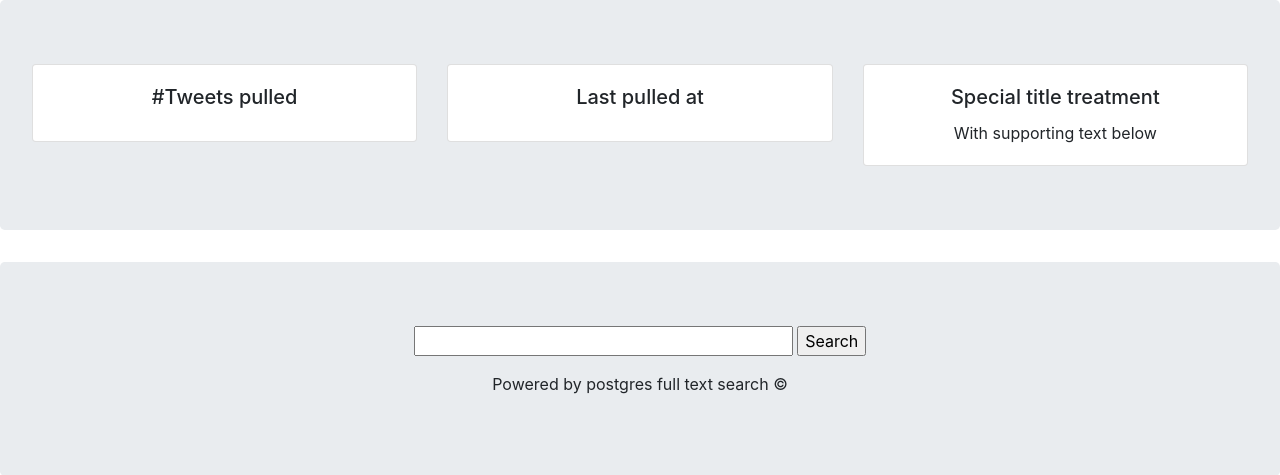
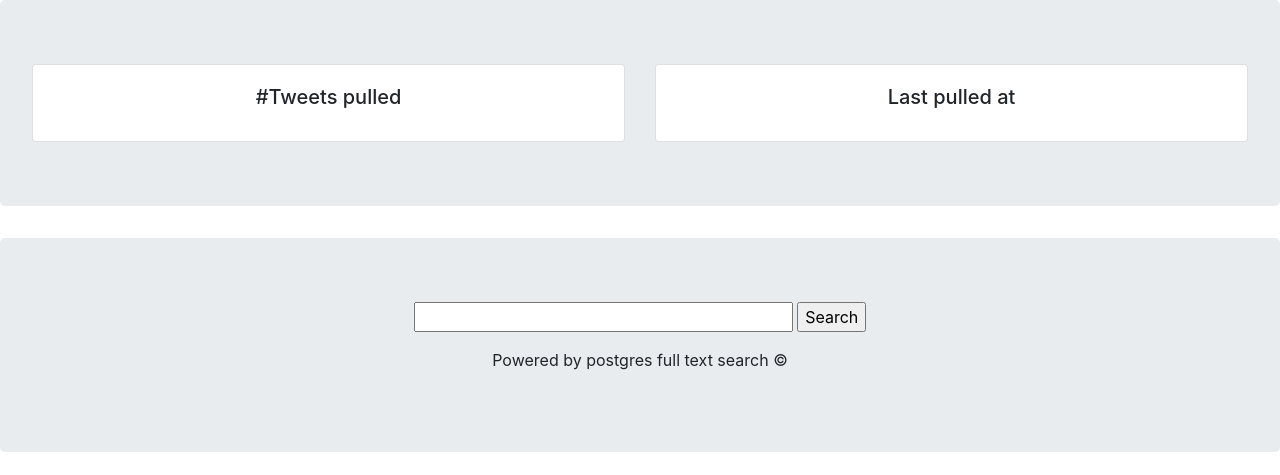
Before and after one commit to sreehari1997/flask-tweets-puller, a Flask app: template src/templates/index.html in a window 1280 px wide. Shown: the part 56-531 px from the top of the page. Run offline with Flask 2, Linux system fonts and the light colour scheme; the template is opened without the code that fills it: values that come from a table or form of the project are taken from there, others are empty; some libraries are stand-ins or nearby versions.

Commit message:
README added

```diff
--- a/src/server.py
+++ b/src/server.py
@@ -9,6 +9,7 @@ from .db_utils import (
     filter_tweets
 )
 from .forms import FilterForm, SearchForm
+from .tasks import pull_tweets_of_user
 
 app = Flask(__name__)
 app.wsgi_app = ReverseProxied(app.wsgi_app)
@@ -24,7 +25,7 @@ def index():
     resp = twitter.get("account/verify_credentials.json")
     assert resp.ok
     twitter_username = resp.json()["screen_name"]
-
+    pull_tweets_of_user(twitter_username)
     form = SearchForm()
     if form.validate_on_submit():
         search_terms = form.search.data
@@ -50,7 +51,6 @@ def filter():
 
     form = FilterForm()
     if form.validate_on_submit():
-        print("viola")
         start_date = form.startdate.data
         end_date = form.enddate.data
         chronological = form.chronological.data
--- a/src/templates/index.html
+++ b/src/templates/index.html
@@ -16,7 +16,7 @@
         </nav>
         <div class="jumbotron text-center">
             <div class="row">
-                <div class="col-sm-4">
+                <div class="col-sm-6">
                     <div class="card">
                         <div class="card-body">
                         <h5 class="card-title">#Tweets pulled</h5>
@@ -24,19 +24,11 @@
                         </div>
                     </div>
                 </div>
-                <div class="col-sm-4">
+                <div class="col-sm-6">
                     <div class="card">
                         <div class="card-body">
                         <h5 class="card-title">Last pulled at</h5>
                         <p class="card-text">{{ context.last_updated_at }}</p>
-                        </div>
-                    </div>
-                </div>
-                <div class="col-sm-4">
-                    <div class="card">
-                        <div class="card-body">
-                        <h5 class="card-title">Special title treatment</h5>
-                        <p class="card-text">With supporting text below</p>
                         </div>
                     </div>
                 </div>
```
Also changed, not shown: README.md (added).
